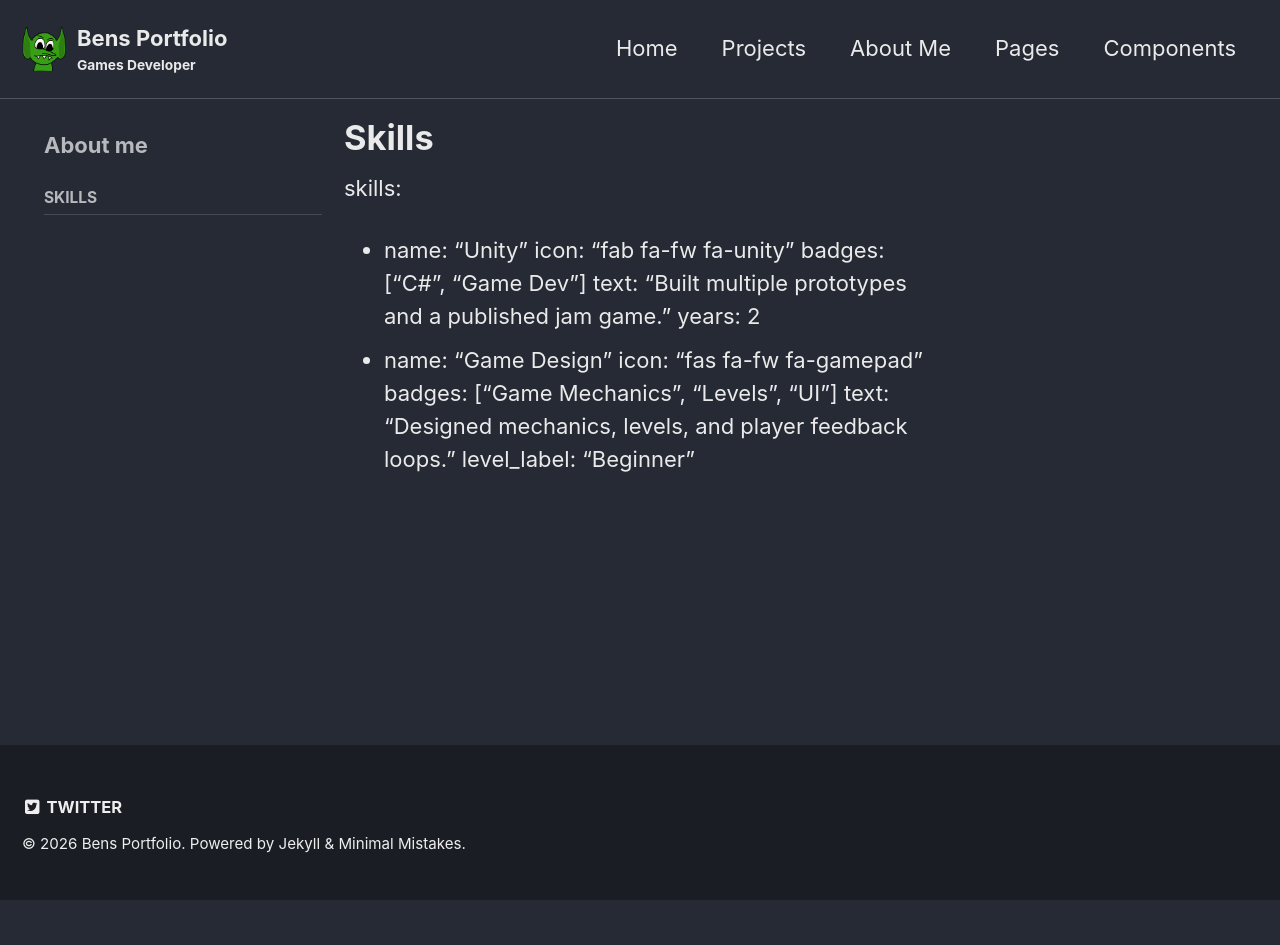
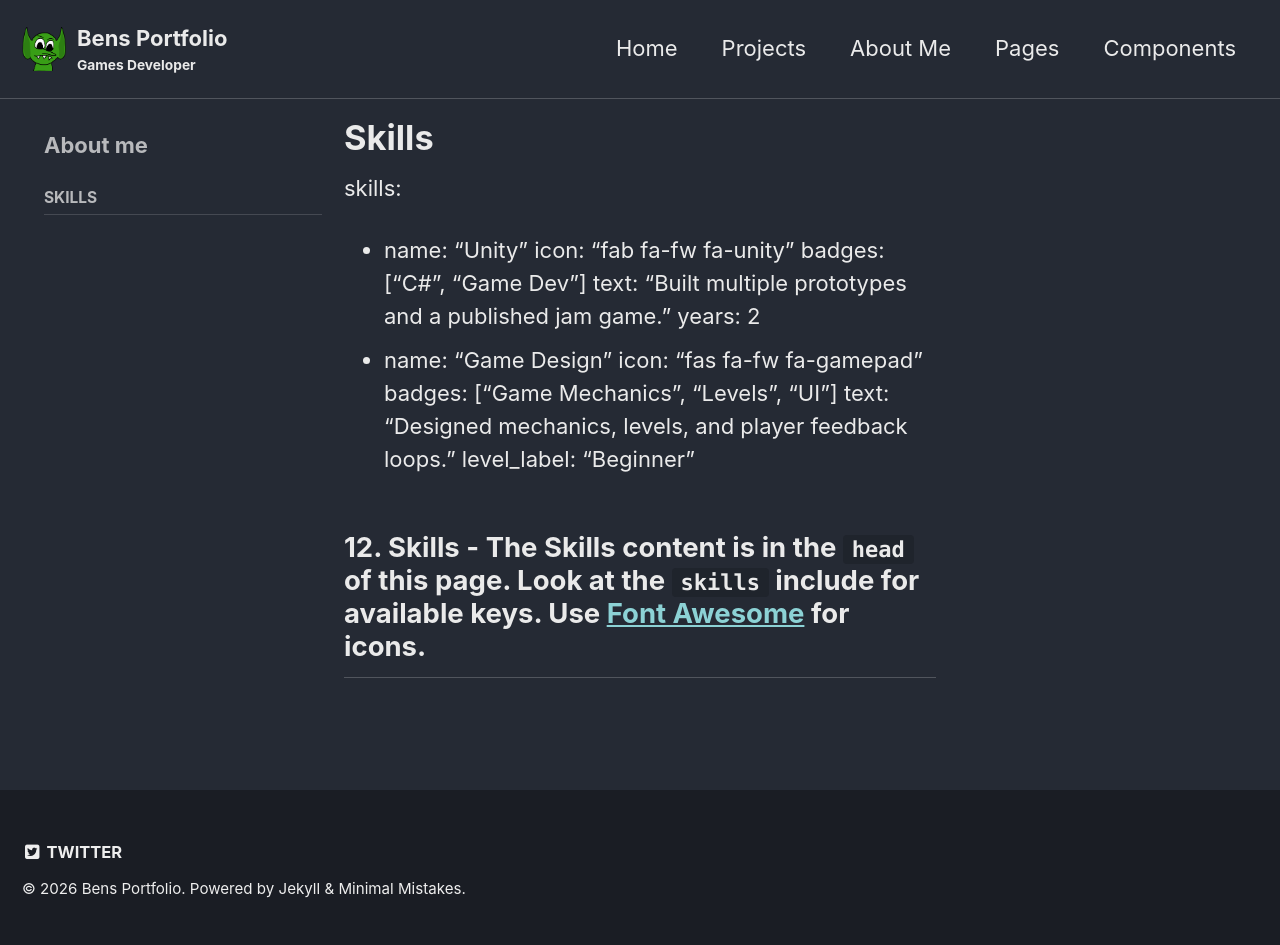
Before and after one commit to nvbnb17/nvbnb17.github.io, a Jekyll site: the page built from _pages/about-me-skills.md, in a window 1280 px wide. Built offline with Jekyll 4.4.1, drawn with Linux system fonts in a browser that asks for light colours; before the commit the page ends 900 px from its top, so only the background shows below that.

Commit message:
Update about-me-skills.md

```diff
--- a/_pages/about-me-skills.md
+++ b/_pages/about-me-skills.md
@@ -18,4 +18,6 @@ skills:
     badges: ["Game Mechanics", "Levels", "UI"]
     text: "Designed mechanics, levels, and player feedback loops."
     level_label: "Beginner"
+
+## 12. Skills - The Skills content is in the `head` of this page. Look at the `skills` include for available keys. Use <a href="https://fontawesome.com/icons" target="_blank" rel="noopener noreferrer">Font Awesome</a> for icons. {#skills}
 {% include skills skills=page.skills %}
```
